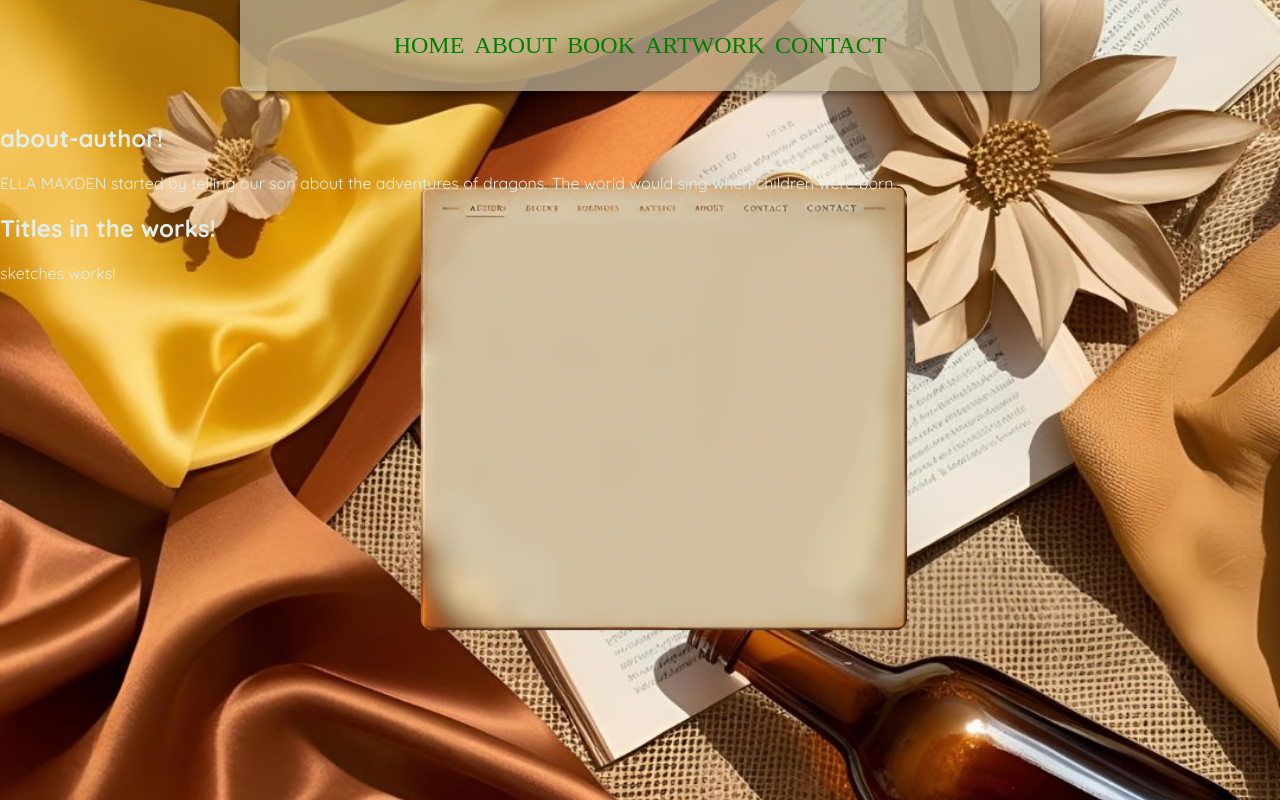
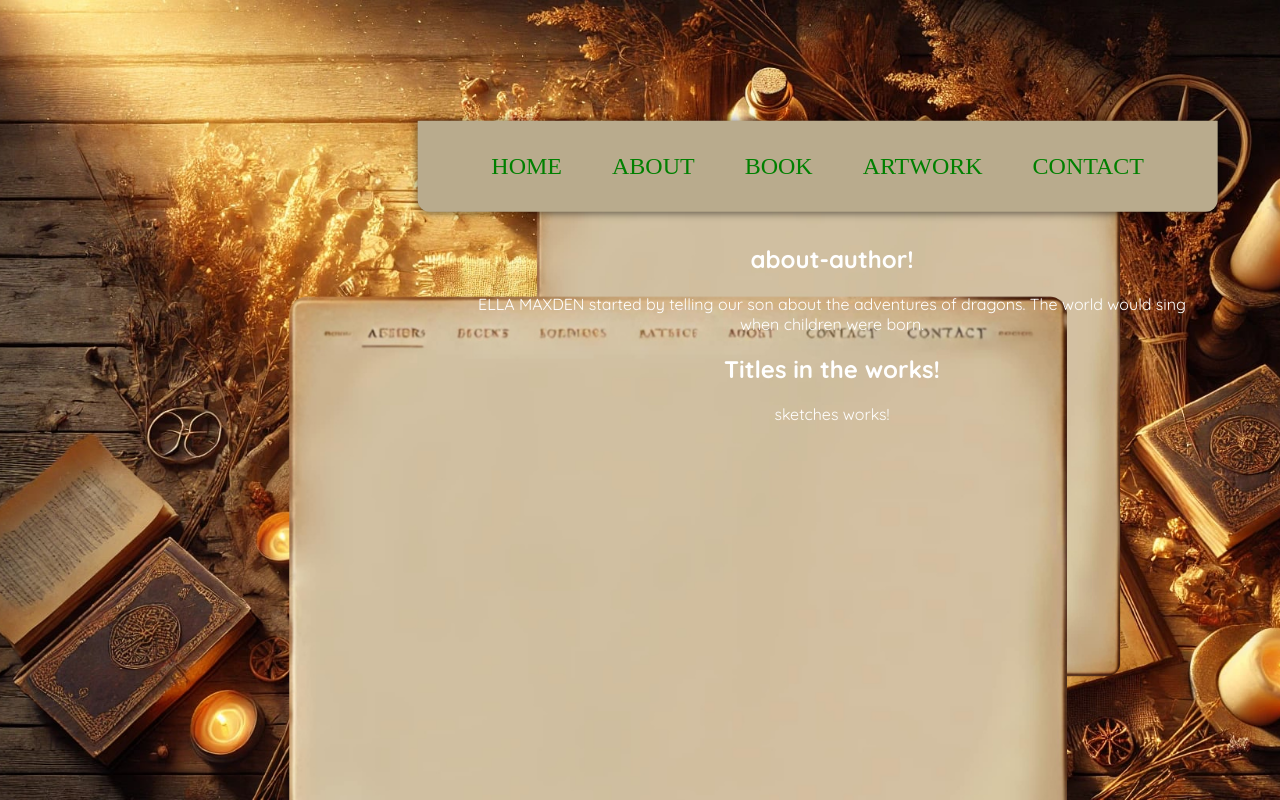
Before and after one commit to Grudged/Olli-Project, an Angular app: page / in a window 1280 px wide. Shown: the top 800 px of the page. Built offline with nearby package versions, Linux system fonts and the light colour scheme; a web font is replaced by a local one.

Commit message:
finally in right place

```diff
--- a/src/app/app.component.css
+++ b/src/app/app.component.css
@@ -1,9 +1,9 @@
 .overlay {
   background-image: url('../assets/canvas.png');
   background-repeat: no-repeat;
-  background-position: center center;
+  background-position: right center; /* Shifted to the right */
   background-attachment: fixed;
-  background-size: contain; /* Scales the image down to fit within the container */
+  background-size: 75%; /* Scales the image to be 25% bigger */
   position: absolute;
   top: 0;
   left: 0;
@@ -17,7 +17,18 @@ body {
   position: relative;
 }
 
+.overlay-image {
+  display: block; /* Ensure the image behaves like a block element */
+  max-width: 100%; /* Make the image responsive */
+  height: auto; /* Maintain the aspect ratio */
+}
+
 .content {
-  position: relative;
-  z-index: 2; /* Content layer above the overlay */
+  position: absolute; /* Position content relative to the overlay */
+  top: 35%; /* Center vertically */
+  left: 65%; /* Center horizontally */
+  transform: translate(-50%, -50%); /* Adjust for centering */
+  z-index: 2; /* Ensure content is above the image */
+  color: white; /* Ensure text is visible */
+  text-align: center; /* Center text alignment */
 }
--- a/src/app/app.component.html
+++ b/src/app/app.component.html
@@ -1,5 +1,6 @@
 <body>
   <div class="overlay">
+    <img src="../assets/canvas.png" alt="Canvas" class="overlay-image" />
     <div class="content">
       <app-header />
       <app-about-author />
--- a/src/app/header/header.component.css
+++ b/src/app/header/header.component.css
@@ -7,11 +7,12 @@ header {
   flex-direction: column;
   align-items: center;
   gap: 1rem;
-  width: 90%;
+  width: 135%; /* Increased width slightly */
+  transform: translateX(-7%); /* Shifted to the left */
   max-width: 50rem;
   margin: 0 auto 2rem auto;
   text-align: center;
-  background: rgba(185, 171, 141, 0.8); /* Semi-transparent background */
+  background: rgba(185, 171, 141); /* Semi-transparent background */
   padding: 1rem;
   border-bottom-right-radius: 12px;
   border-bottom-left-radius: 12px;
--- a/src/app/header/header.component.html
+++ b/src/app/header/header.component.html
@@ -1,7 +1,7 @@
 <header>
     <div layout="row">
         <div layout="row" layout-align="start center">
-            <nav style="display: flex; gap: 10px;">
+            <nav style="display: flex; gap: 50px;">
                 <a routerLink="/home" style="color: green;">HOME</a>
                 <a routerLink="/about" style="color: green;">ABOUT</a>
                 <a routerLink="/book-hook" style="color: green;">BOOK</a>
--- a/src/styles.css
+++ b/src/styles.css
@@ -10,7 +10,7 @@ body {
   -webkit-font-smoothing: antialiased;
   -moz-osx-font-smoothing: grayscale;
   background: radial-gradient(#e49621, #80732a, #1e4372);
-  background-image: url('assets/test-background.jpg');
+  background-image: url('assets/the-bckgrnd.jpg');
   background-repeat: no-repeat;
   background-size: cover;
   background-position: center center;
```
Also changed, not shown: src/assets/the-bckgrnd.jpg (added).
